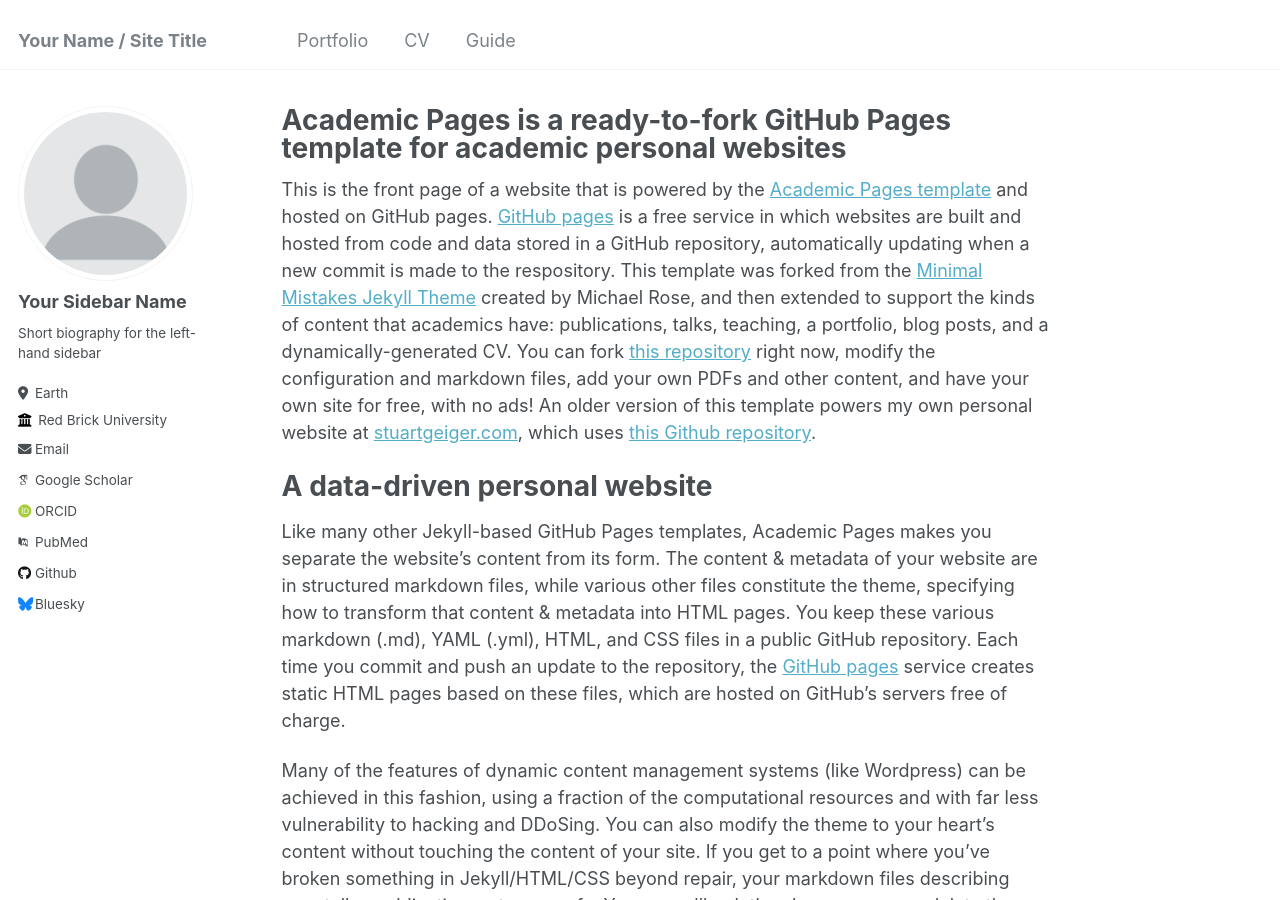
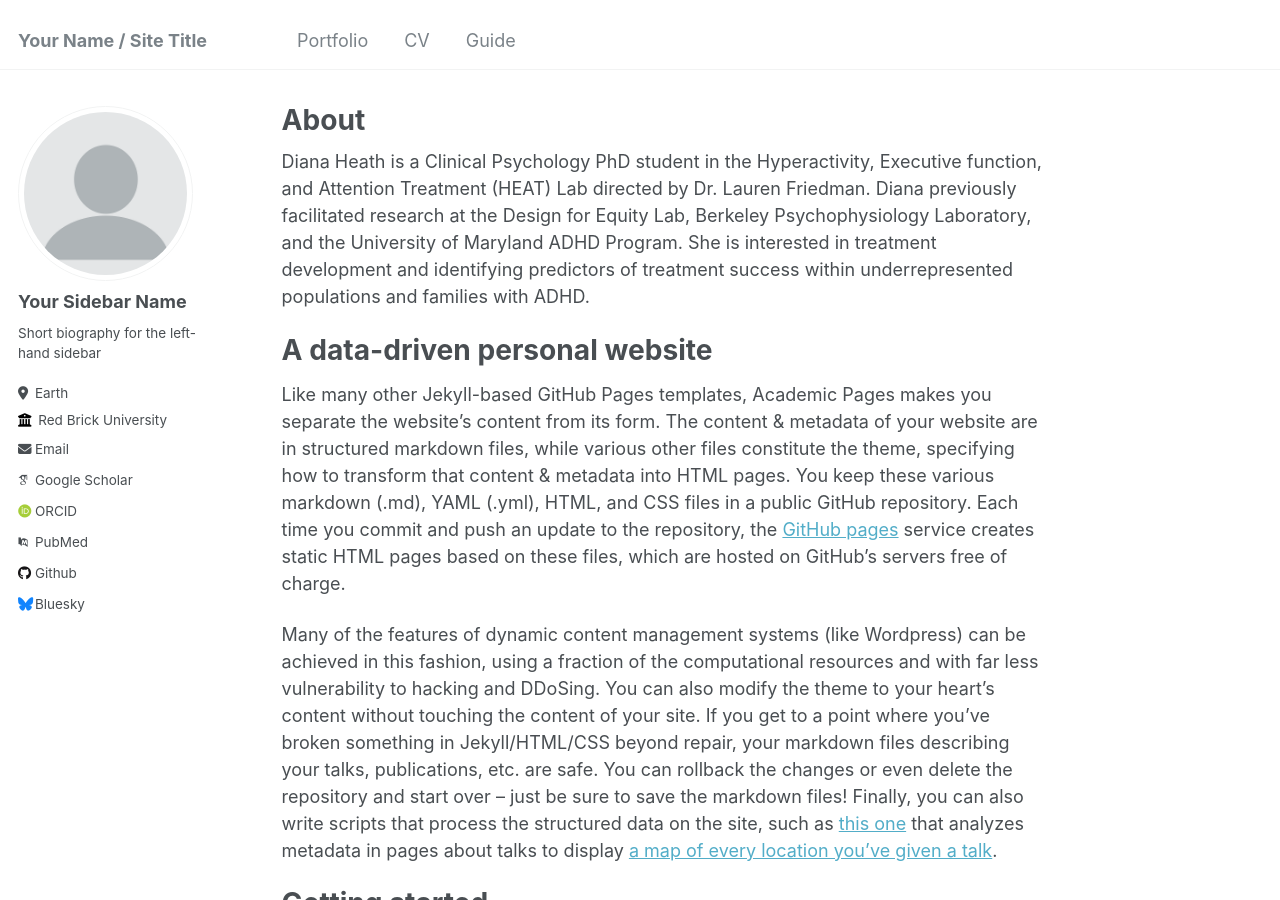
Before and after one commit to DianaHeath/DianaHeath.github.io, a Jekyll site: the page built from _pages/about.md, in a window 1280 px wide and 900 px high. Built offline with Jekyll 4.4.1, drawn with Linux system fonts in a browser that asks for light colours; some web fonts are replaced.

Commit message:
Update about.md
Added about me section from my ASU page

```diff
--- a/_pages/about.md
+++ b/_pages/about.md
@@ -1,13 +1,15 @@
 ---
 permalink: /
-title: "Academic Pages is a ready-to-fork GitHub Pages template for academic personal websites"
+title: "About"
 author_profile: true
 redirect_from:
   - /about/
   - /about.html
 ---
 
-This is the front page of a website that is powered by the [Academic Pages template](https://github.com/academicpages/academicpages.github.io) and hosted on GitHub pages. [GitHub pages](https://pages.github.com) is a free service in which websites are built and hosted from code and data stored in a GitHub repository, automatically updating when a new commit is made to the respository. This template was forked from the [Minimal Mistakes Jekyll Theme](https://mmistakes.github.io/minimal-mistakes/) created by Michael Rose, and then extended to support the kinds of content that academics have: publications, talks, teaching, a portfolio, blog posts, and a dynamically-generated CV. You can fork [this repository](https://github.com/academicpages/academicpages.github.io) right now, modify the configuration and markdown files, add your own PDFs and other content, and have your own site for free, with no ads! An older version of this template powers my own personal website at [stuartgeiger.com](http://stuartgeiger.com), which uses [this Github repository](https://github.com/staeiou/staeiou.github.io).
+Diana Heath is a Clinical Psychology PhD student in the Hyperactivity, Executive function, and Attention Treatment (HEAT) Lab directed by Dr. Lauren Friedman. Diana previously facilitated research at the Design for Equity Lab, Berkeley Psychophysiology Laboratory, and the University of Maryland ADHD Program. She is interested in treatment development and identifying predictors of treatment success within underrepresented populations and families with ADHD.
+
+
 
 A data-driven personal website
 ======
```
